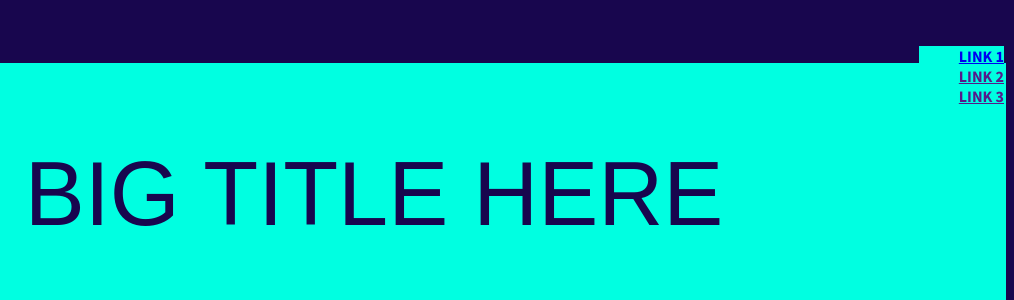
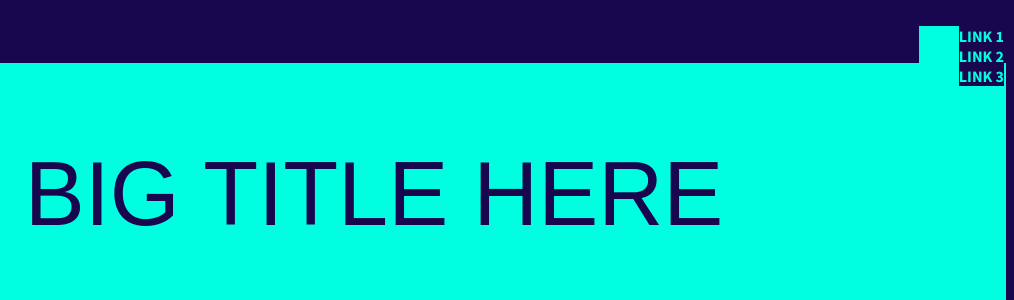
Before and after one commit to palmermolly/G-V-Project-Wireframe, a plain HTML site: page index.html in a window 1280 px wide. Shown: the top 300 px of the page, 266-1280 px from the left. Drawn offline with Linux system fonts and the light colour scheme; a web font is replaced by a local one.

Commit message:
Moved links to absolute positioning in top right corner

```diff
--- a/src/styles.css
+++ b/src/styles.css
@@ -14,12 +14,18 @@ header {
   left: 10px;
 }
 
+a {
+  text-decoration: none;
+  color: #00ffe1;
+  background-color: #18064e;
+}
+
 .nav-links ul {
   list-style-type: none;
   font-family: "Source Sans Pro", sans-serif;
   font-weight: 700;
   position: absolute;
-  top: 30px;
+  top: 10px;
   right: 10px;
 }
 
```
